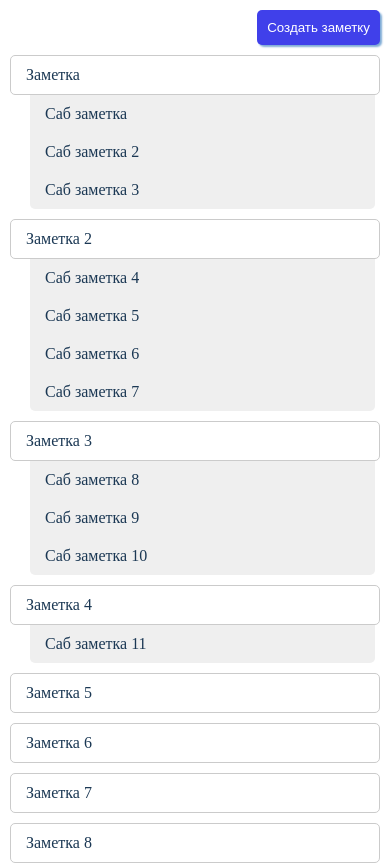
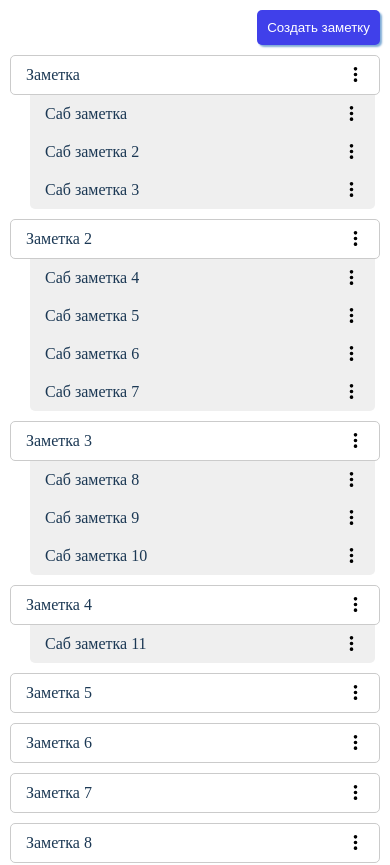
Before and after one commit to martiiian/note-spa, a Vue app: page / in a window 390 px wide. Shown: the top 865 px of the page. Built offline with nearby package versions, Linux system fonts and the light colour scheme.

Commit message:
Fix validation and minor fixes with menu

```diff
--- a/src/components/NoteBody.vue
+++ b/src/components/NoteBody.vue
@@ -8,7 +8,10 @@
         {{ title }}
       </div>
 
-      <div class="note-body__buttons">
+      <div
+        class="note-body__buttons"
+        :class="{ 'note-body__buttons_active': menuIsOpen }"
+      >
         <button
           v-if="!isChild"
           class="note-body__complete note-body__button"
@@ -29,6 +32,13 @@
           <img :src="require('~/src/assets/images/edit.svg')" alt="edit" />
         </button>
       </div>
+
+      <button
+        class="note-body__button note-body__button_mobile-options"
+        @click="toggleMenu"
+      >
+        <img :src="require('~/src/assets/images/menu.svg')" alt="edit" />
+      </button>
     </div>
 
     <div class="note-body__description">
@@ -38,6 +48,8 @@
 </template>
 
 <script>
+import { ref } from 'vue'
+
 export default {
   props: {
     title: {
@@ -58,22 +70,60 @@ export default {
     }
   },
 
-  emits: ['createChild', 'complete', 'delete', 'edit']
+  emits: ['createChild', 'complete', 'delete', 'edit'],
+
+  setup() {
+    const menuIsOpen = ref(false)
+
+    function toggleMenu() {
+      menuIsOpen.value = !menuIsOpen.value
+    }
+
+    return {
+      toggleMenu,
+      menuIsOpen,
+    }
+  }
 }
 </script>
 
 <style lang="scss">
 .note-body {
-  padding: 10px 5px;
+  padding: 10px 10px 10px 15px;
   width: 100%;
   background: #ffffff;
   border-radius: 5px;
   border: 1px solid #cbcbcb;
 
+  &:hover {
+    .note-body__buttons {
+      @media (min-width: 400px) {
+        opacity: 1;
+        visibility: visible;
+      }
+    }
+  }
+
   &__buttons {
     opacity: 0;
+    visibility: hidden;
     transition: .3s ease-in;
+    display: flex;
+    flex-wrap: nowrap;
+    flex-shrink: 0;
+    @media (max-width: 400px) {
+      opacity: 0;
+      visibility: visible;
+    }
+
+    &_active {
+      @media (max-width: 400px) {
+        opacity: 1;
+        visibility: visible;
+      }
+    }
   }
+
 
   &__button {
     cursor: pointer;
@@ -90,26 +140,28 @@ export default {
       height: 15px;
       width: 15px;
     }
-  }
 
-  &:hover {
-    .note-body__buttons {
-      opacity: 1;
+    &_mobile-options {
+      display: none;
+      @media (max-width: 400px) {
+        display: block;
+      }
     }
   }
 
   &__top {
     display: flex;
     justify-content: space-between;
-    padding-left: 10px;
+    align-items: flex-start;
   }
 
   &__title {
     color: #1b3854;
+    flex-grow: 1;
   }
 
   &__description {
-
+    color: #a5a3a3;
   }
 
   &_is-child {
--- a/src/components/NoteForm.vue
+++ b/src/components/NoteForm.vue
@@ -10,7 +10,7 @@
         class="note-form__input"
         type="text"
         name="title"
-        :value="title"
+        v-model="titleLocal"
       />
     </div>
 
@@ -23,7 +23,7 @@
         id="note-create-form_description"
         class="note-form__input"
         name="description"
-        :value="description"
+        v-model="descriptionLocal"
       />
     </div>
 
@@ -44,7 +44,7 @@
 
 <script>
 import { ref } from 'vue'
-import {convertFormDataToObject} from '../helpers/common'
+import { convertFormDataToObject } from '../helpers/common'
 
 export default {
   props: {
@@ -68,6 +68,8 @@ export default {
 
   setup(props, { emit }) {
     let error = ref(false)
+    let descriptionLocal = ref(props.description)
+    let titleLocal = ref(props.title)
 
     function validate(e) {
       error.value = false
@@ -87,6 +89,8 @@ export default {
     return {
       submit,
       error,
+      descriptionLocal,
+      titleLocal
     }
   }
 }
@@ -106,5 +110,8 @@ export default {
   &__input {
     padding: 8px;
   }
+  &__error {
+    color: red;
+  }
 }
 </style>
--- a/src/index.html
+++ b/src/index.html
@@ -1,3 +1,8 @@
+<head>
+  <title>Note App</title>
+  <meta name="viewport" content="width=device-width, initial-scale=1">
+</head>
+
 <div id="app"></div>
 
 <script src="main.js" type="module"></script>
```
Also changed, not shown: src/assets/images/menu.svg (added).
